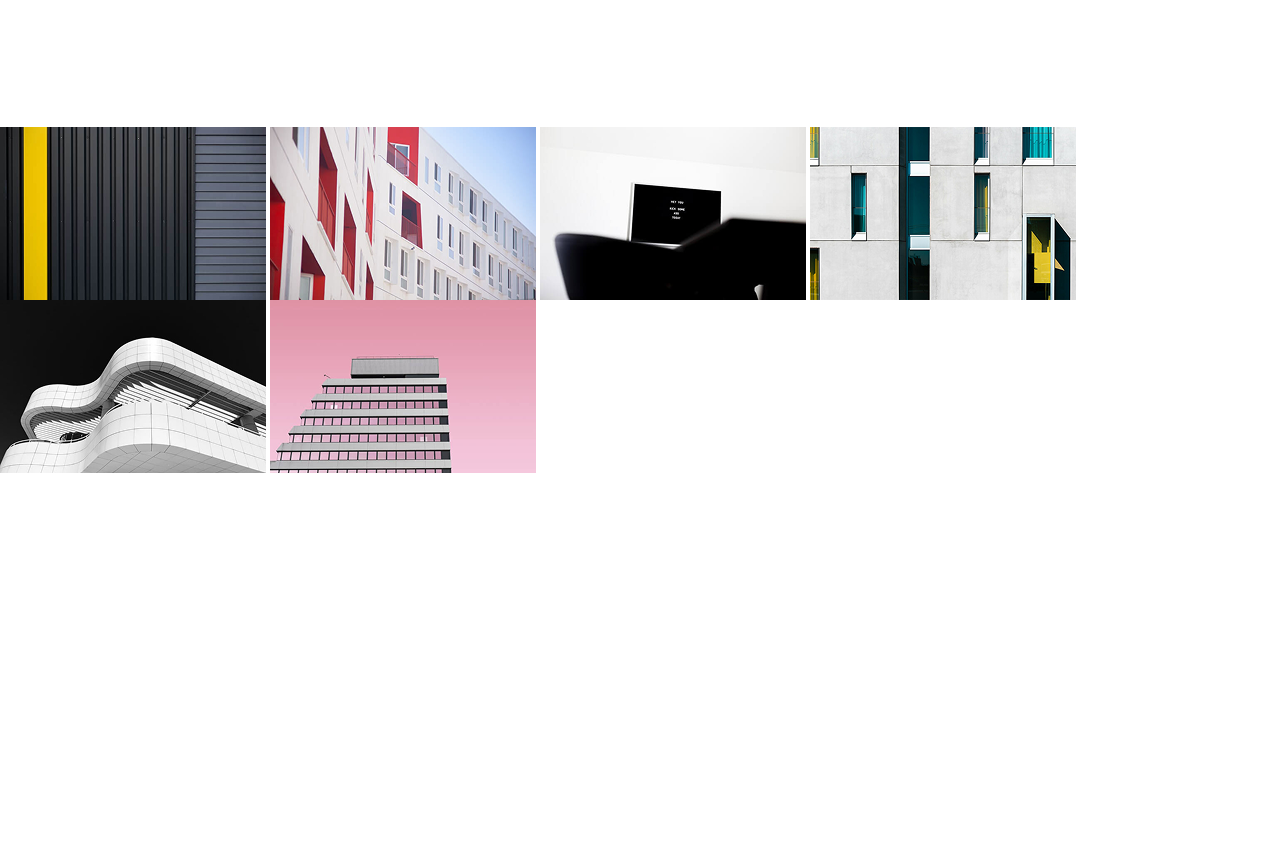
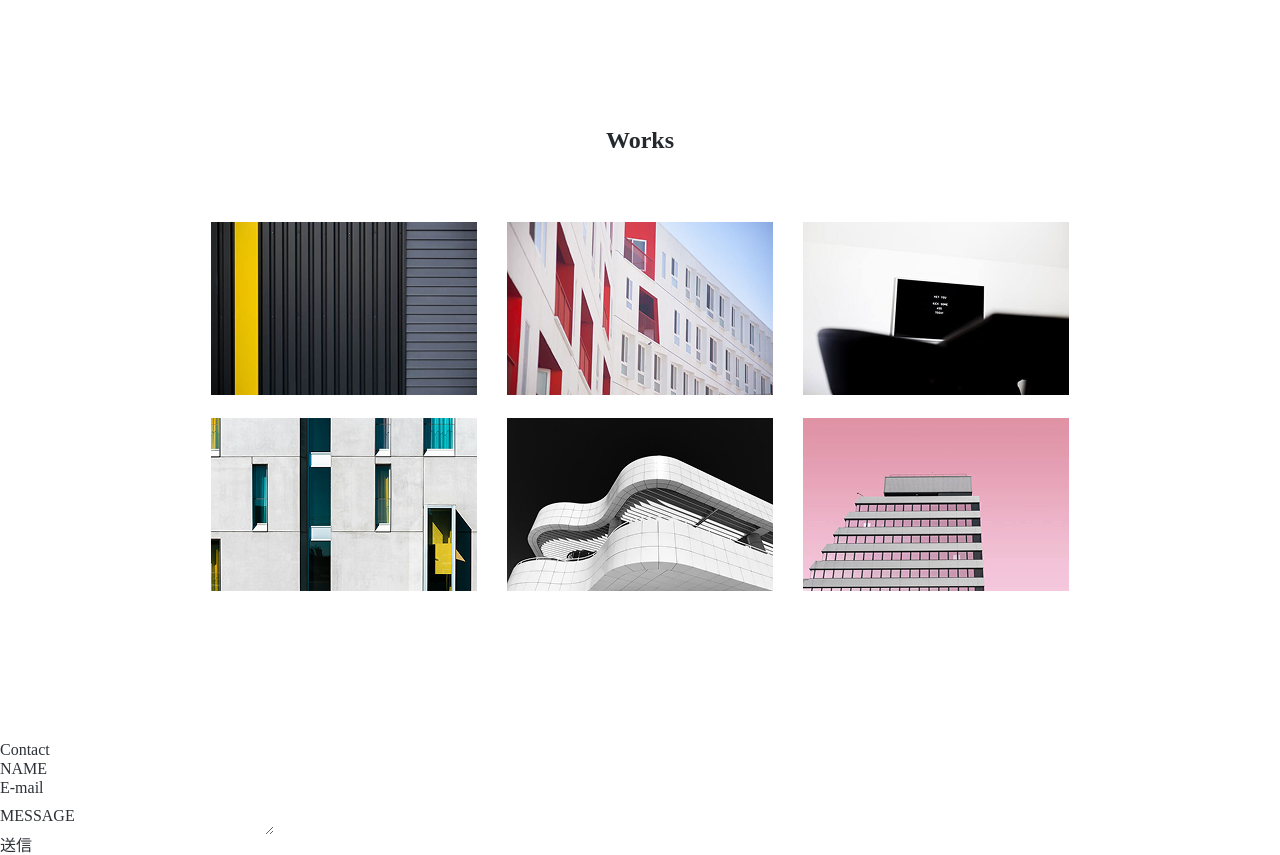
Before and after one commit to dickrabi987-code/codejump-shokyu, a plain HTML site: page index.html in a window 1280 px wide. Shown: the part 1102-1957 px from the top of the page. Before the commit the page ends 1575 px from the top, so only its background shows below. Drawn offline with Linux system fonts and the light colour scheme; some packages are replaced by stand-ins of ours.

Commit message:
ContactのHTMLを作成

```diff
--- a/index.html
+++ b/index.html
@@ -36,12 +36,13 @@
         <div class="about-text">
           <p class="about-name">Xxxxx Ashley</p>
           <p class="about-address">
-            2th Floor xxxxx Building x-x-x Nishiazabu, Minato-ku, Tokyo 106-0031 Japan
-            <br>
+            2th Floor xxxxx Building x-x-x Nishiazabu, Minato-ku, Tokyo 106-0031
+            Japan
+            <br />
             tel: 000-0000-0000
-            <br>
+            <br />
             url: www.xxxxxx.jp
-            <br>
+            <br />
             mail: xxx@xxxxxx.jp
           </p>
           <p class="about-profile">
@@ -49,13 +50,36 @@
           </p>
         </div>
       </section>
+
       <section id="works">
-        <img src="./images/works1.png" alt="works1" />
-        <img src="./images/works2.png" alt="works1" />
-        <img src="./images/works3.png" alt="works1" />
-        <img src="./images/works4.png" alt="works1" />
-        <img src="./images/works5.png" alt="works1" />
-        <img src="./images/works6.png" alt="works1" />
+        <h2 class="works-title">Works</h2>
+        <div class="works-items">
+          <img src="./images/works1.png" alt="works1" />
+          <img src="./images/works2.png" alt="works2" />
+          <img src="./images/works3.png" alt="works3" />
+          <img src="./images/works4.png" alt="works4" />
+          <img src="./images/works5.png" alt="works5" />
+          <img src="./images/works6.png" alt="works6" />
+        </div>
+      </section>
+
+      <section id="contact">
+        <h2 class="contact-title">Contact</h2>
+        <form action="">
+          <div class="contact-form-row">
+            <label for="name">NAME</label>
+            <input type="text" id="name" name="name" />
+          </div>
+          <div class="contact-form-row">
+            <label for="email">E-mail</label>
+            <input type="email" id="email" name="email" />
+          </div>
+          <div class="contact-form-row">
+            <label for="message">MESSAGE</label>
+            <textarea id="message" name="message"></textarea>
+          </div>
+          <button class="contact-button" type="submit">送信</button>
+        </form>
       </section>
     </main>
   </body>
--- a/style.css
+++ b/style.css
@@ -1,8 +1,6 @@
-html {
-    color: #2B3137;
-
+body {
+  color: #2b3137;
 }
-
 
 /* header */
 header {
@@ -43,9 +41,9 @@ header {
   font-size: 24px;
   margin-bottom: 65px;
 }
-.about-text  {
+.about-text {
   font-size: 14.4px;
-    color: #24292E;
+  color: #24292e;
   line-height: 22px;
 }
 .about-name {
@@ -55,7 +53,23 @@ header {
   margin-top: 30px;
 }
 
-
 #works {
-    margin-top: 130px;
+  padding: 0 4%;
+  max-width: 960px;
+  margin: 130px auto 150px;
 }
+.works-title {
+  font-size: 24px;
+  text-align: center;
+  font-weight: 600;
+  color: #24292e;
+  margin-bottom: 68px;
+}
+.works-items {
+  display: grid;
+  grid-template-columns: repeat(3, 1fr);
+  gap: 23px 29.8px ;
+}
+.works-items img {
+    width: 100%;
+}
```
Lines whose indentation alone changed are shown as unchanged.
